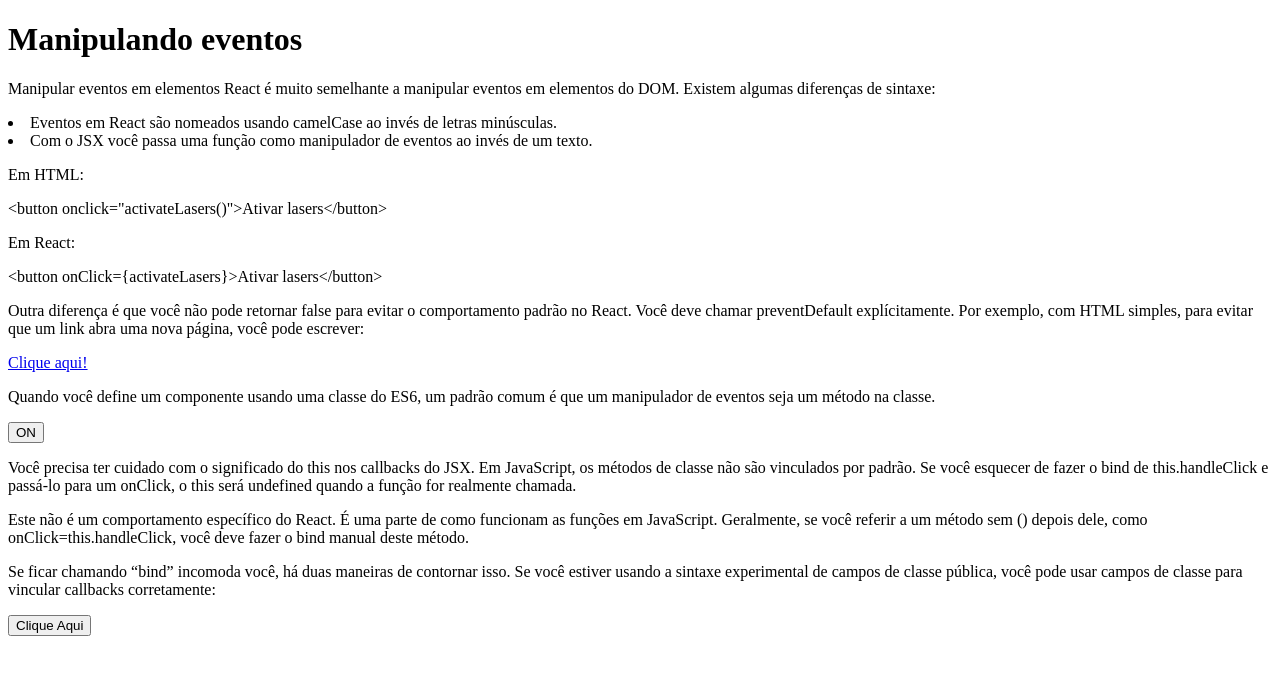
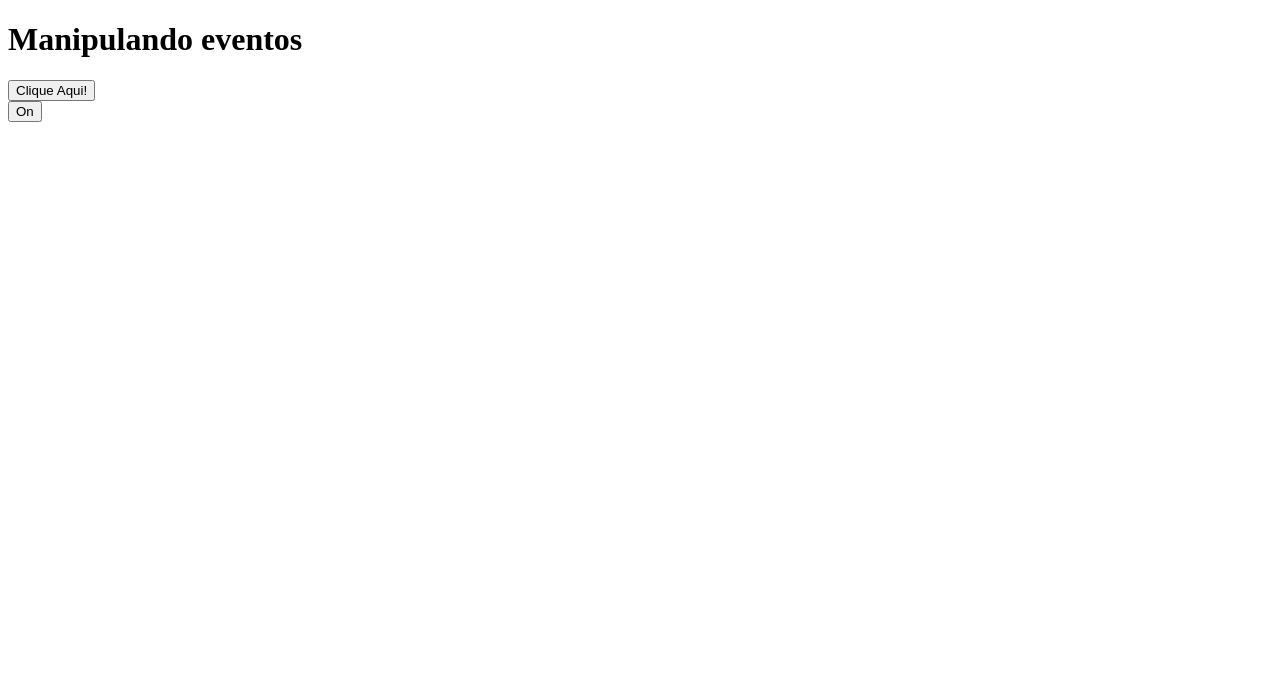
Before and after one commit to MarcosJBM/Learning-React, a React (Create React App) app: page /HandlingEvents in a window 1280 px wide. Shown: the top 674 px of the page. Built offline with nearby package versions, Linux system fonts and the light colour scheme.

Commit message:
Migrating Class components to Functional components part II.

```diff
--- a/src/Pages/mainConcepts/HandlingEvents/components.tsx
+++ b/src/Pages/mainConcepts/HandlingEvents/components.tsx
@@ -1,49 +1,20 @@
-import React, { SyntheticEvent } from "react";
+import React, { SyntheticEvent, useState } from "react";
 
-export function ActionLink() {
-  function handleClick(e: SyntheticEvent) {
-    e.preventDefault();
-    console.log("O botão foi clicado!");
+export const ActionLink = () => {
+  function handleClick(event: SyntheticEvent) {
+    event.preventDefault();
+    alert("O botão foi clicado!");
   }
 
-  return (
-    <a href='#' onClick={handleClick}>
-      Clique aqui!
-    </a>
-  );
-}
+  return <button onClick={handleClick}>Clique Aqui!</button>;
+};
 
-export class Toggle extends React.Component<{}, { isToggleOn: boolean }> {
-  constructor(props: { isToggleOn: boolean }) {
-    super(props);
-    this.state = {
-      isToggleOn: true,
-    };
+export const Toggle = () => {
+  const [isToggleOn, setIsToggleOn] = useState(true);
 
-    this.handleClick = this.handleClick.bind(this);
+  function handleClick() {
+    setIsToggleOn(!isToggleOn);
   }
 
-  handleClick() {
-    this.setState(state => ({
-      isToggleOn: !state.isToggleOn,
-    }));
-  }
-
-  render() {
-    return (
-      <button onClick={this.handleClick}>
-        {this.state.isToggleOn ? "ON" : "OFF"}
-      </button>
-    );
-  }
-}
-
-export class LoggingButton extends React.Component {
-  handleClick = () => {
-    console.log("This is", this);
-  };
-
-  render() {
-    return <button onClick={this.handleClick}>Clique Aqui</button>;
-  }
-}
+  return <button onClick={handleClick}>{isToggleOn ? "On" : "Off"}</button>;
+};
--- a/src/Pages/mainConcepts/HandlingEvents/index.tsx
+++ b/src/Pages/mainConcepts/HandlingEvents/index.tsx
@@ -1,58 +1,16 @@
 import React from "react";
 
-import { ActionLink, Toggle, LoggingButton } from "./components";
+import { ActionLink, Toggle } from "./components";
 
 export default function HandlingEvents() {
   return (
     <div>
       <h1>Manipulando eventos</h1>
-      <p>
-        Manipular eventos em elementos React é muito semelhante a manipular
-        eventos em elementos do DOM. Existem algumas diferenças de sintaxe:
-      </p>
-      <li>
-        Eventos em React são nomeados usando camelCase ao invés de letras
-        minúsculas.
-      </li>
-      <li>
-        Com o JSX você passa uma função como manipulador de eventos ao invés de
-        um texto.
-      </li>
-      <p>Em HTML:</p>
-      <p>{'<button onclick="activateLasers()">Ativar lasers</button>'}</p>
-      <p>Em React:</p>
-      <p>{"<button onClick={activateLasers}>Ativar lasers</button>"}</p>
-      <p>
-        Outra diferença é que você não pode retornar false para evitar o
-        comportamento padrão no React. Você deve chamar preventDefault
-        explícitamente. Por exemplo, com HTML simples, para evitar que um link
-        abra uma nova página, você pode escrever:
-      </p>
+
       <ActionLink />
-      <p>
-        Quando você define um componente usando uma classe do ES6, um padrão
-        comum é que um manipulador de eventos seja um método na classe.
-      </p>
+      <br />
       <Toggle />
-      <p>
-        Você precisa ter cuidado com o significado do this nos callbacks do JSX.
-        Em JavaScript, os métodos de classe não são vinculados por padrão. Se
-        você esquecer de fazer o bind de this.handleClick e passá-lo para um
-        onClick, o this será undefined quando a função for realmente chamada.
-      </p>
-      <p>
-        Este não é um comportamento específico do React. É uma parte de como
-        funcionam as funções em JavaScript. Geralmente, se você referir a um
-        método sem () depois dele, como onClick={"this.handleClick"}, você deve
-        fazer o bind manual deste método.
-      </p>
-      <p>
-        Se ficar chamando “bind” incomoda você, há duas maneiras de contornar
-        isso. Se você estiver usando a sintaxe experimental de campos de classe
-        pública, você pode usar campos de classe para vincular callbacks
-        corretamente:
-      </p>
-      <LoggingButton />
+      <br />
     </div>
   );
 }
--- a/src/Pages/mainConcepts/ListsAndKeys/components.tsx
+++ b/src/Pages/mainConcepts/ListsAndKeys/components.tsx
@@ -1,9 +1,11 @@
 import React from "react";
 
 const numbers = [1, 2, 3, 4, 5, 6];
-const doubled = numbers.map(number => number * 2);
+const doubled = numbers.map((number) => number * 2);
 
-export const listItemsArray = doubled.map(number => <li>{number}</li>);
+export const listItemsArray = doubled.map((number) => (
+  <li key={number.toString()}>{number}</li>
+));
 
 function ListItem(props: { value: number }) {
   return <li>{props.value}</li>;
@@ -12,7 +14,7 @@ function ListItem(props: { value: number }) {
 export function NumberList() {
   return (
     <ul>
-      {numbers.map(number => (
+      {numbers.map((number) => (
         <ListItem key={number.toString()} value={number} />
       ))}
     </ul>
--- a/src/Pages/mainConcepts/ListsAndKeys/index.tsx
+++ b/src/Pages/mainConcepts/ListsAndKeys/index.tsx
@@ -6,77 +6,10 @@ export default function ListsAndKeys() {
   return (
     <div>
       <h1>Listas e Chaves</h1>
-      <p>
-        Dado o código abaixo, nós usamos a função map() para receber um array de
-        números e dobrar o valor de cada um deles. Atribuímos o novo array
-        retornado pela função map() para a variável doubled e imprime no
-        console:
-      </p>
-      <h2>Renderizando Múltiplos Componentes</h2>
-      <p>
-        Você pode criar coleções de elementos e adicioná-los no JSX usando
-        chaves {}.
-      </p>
-      <p>
-        Abaixo, iteramos pelo array numbers usando a função map() do JavaScript.
-        Retornamos um elemento {"<li>"} para cada item. Finalmente, atribuímos o
-        array de elementos resultante para listItems:
-      </p>
+
       <ul>{listItemsArray}</ul>
-      <h2>Componente de Lista Básico</h2>
-      <p>Geralmente você irá renderizar listas dentro de um componente.</p>
-      <p>
-        Podemos refatorar o exemplo anterior em um componente que aceita um
-        array de números e retorna uma lista de elementos.
-      </p>
+      <br />
       <NumberList />
-      <p>
-        Ao executar esse código, você receberá um aviso que uma chave deve ser
-        definida para os itens da lista. key é um atributo string especial que
-        você precisa definir ao criar listas de elementos. Iremos analisar os
-        motivos pelos quais isso é importante na próxima seção.
-      </p>
-      <p>
-        Vamos atribuir uma key aos itens da nossa lista dentro de numbers.map()
-        e resolver o valor da chave que está em falta.
-      </p>
-      <h2>Keys</h2>
-      <p>
-        As Keys ajudam o React a identificar quais itens sofreram alterações,
-        foram adicionados ou removidos. As Keys devem ser atribuídas aos
-        elementos dentro do array para dar uma identidade estável aos elementos:
-      </p>
-      <p>
-        A melhor forma de escolher uma chave é usar uma string que identifica
-        unicamente um item da lista dentre os demais. Na maioria das vezes você
-        usaria IDs de seus dados como chave:
-      </p>
-      <h2>Extraindo Componentes com Chaves</h2>
-      <p>
-        As chaves apenas fazem sentido no contexto do array que está
-        encapsulando os itens.
-      </p>
-      <p>
-        Por exemplo, se você extrai um componente ListItem, você deve deixar a
-        chave nos elementos {"<ListItem />"} ao invés de deixar no elemento{" "}
-        {"<li>"} dentro de ListItem.
-      </p>
-      <p>
-        Por via de regra, os elementos dentro de uma função map() devem
-        especificar chaves.
-      </p>
-      <h2>Incluindo map() no JSX</h2>
-      <p>
-        O JSX permite incluir qualquer expressão dentro de chaves, então podemos
-        adicionar o resultado do map() diretamente:
-      </p>
-      <p>
-        Às vezes isso resulta em um código mais limpo. Mas esse padrão também
-        pode ser confuso. Como em JavaScript, depende de você decidir se vale a
-        pena extrair uma variável para aumentar a legibilidade. Lembre-se que se
-        o corpo da função map() tiver muitos níveis, poderá ser um bom momento
-        para extrair um componente.
-      </p>
     </div>
   );
 }
--- a/src/Pages/mainConcepts/StateAndLifeCycle/components.tsx
+++ b/src/Pages/mainConcepts/StateAndLifeCycle/components.tsx
@@ -1,41 +1,20 @@
-import React from "react";
+import React, { useEffect, useState } from "react";
 
-interface ClockProps {
-  date: Date;
-  timerID: number;
-  tick: () => Date;
-}
+export const Clock = () => {
+  const [date, setDate] = useState(new Date());
 
-export class Clock extends React.Component<{}, ClockProps> {
-  constructor(props: ClockProps) {
-    super(props);
-    this.state = {
-      date: new Date(),
-      timerID: 0,
-      tick: () => new Date(),
-    };
+  useEffect(() => {
+    window.setInterval(() => Tick(), 1000);
+  });
+
+  function Tick() {
+    const newDate = new Date();
+    setDate(newDate);
   }
 
-  componentDidMount(this: ClockProps) {
-    this.timerID = window.setInterval(() => this.tick(), 1000);
-  }
-
-  componentWillUnmount(this: ClockProps) {
-    clearInterval(this.timerID);
-  }
-
-  tick() {
-    this.setState({
-      date: new Date(),
-    });
-  }
-
-  render() {
-    return (
-      <div>
-        <h3>Hello, world!</h3>
-        <h3>It is {this.state.date.toLocaleTimeString()}.</h3>
-      </div>
-    );
-  }
-}
+  return (
+    <div>
+      <h3>{date.toLocaleTimeString()}</h3>
+    </div>
+  );
+};
--- a/src/Pages/mainConcepts/StateAndLifeCycle/index.tsx
+++ b/src/Pages/mainConcepts/StateAndLifeCycle/index.tsx
@@ -6,73 +6,8 @@ export default function StateAndLifeCycle() {
   return (
     <div>
       <h1>Estado e Ciclo de Vida</h1>
-      <p>
-        Esta seção, aprenderemos como tornar o componente Clock verdadeiramente
-        reutilizável e encapsulado. Ele irá configurar seu próprio temporizador
-        e se atualizar a cada segundo.
-      </p>
-      <p>
-        No entanto, falta um requisito crucial: o fato de que o Clock configura
-        um temporizador e atualiza a UI a cada segundo deve ser um detalhe de
-        implementação do Clock.
-      </p>
-      <p>
-        Para implementá-lo, precisamos adicionar um “state” ao componente Clock.
-      </p>
-      <p>
-        O state do componente é similar as props, mas é privado e totalmente
-        controlado pelo componente.
-      </p>
-      <h2>Convertendo uma Função para uma Classe</h2>
-      <p>
-        Você pode converter um componente de função como Clock em uma classe em
-        cinco etapas:
-      </p>
-      <ul>
-        <li>
-          Criar uma classe ES6, com o mesmo nome, estendendo React.component.
-        </li>
-        <li>Adicionar um único método vazio chamado render().</li>
-        <li>Mova o corpo da função para o método render().</li>
-        <li>Substitua props por this.props no corpo de render().</li>
-        <li>Exclua a declaração da função vazia restante.</li>
-      </ul>
-      <h2>Adicionando Métodos de Ciclo de Vida a Classe</h2>
-      <p>
-        Em aplicações com muitos componentes, é muito importante limpar os
-        recursos utilizados pelos componentes quando eles são destruídos.
-      </p>
-      <p>
-        Quando a saída do Clock é inserida no DOM, o React chama o método do
-        ciclo de vida componentDidMount(). Dentro dele, o componente Clock pede
-        ao navegador para configurar um temporizador para chamar o método tick()
-        do componente uma vez por segundo.
-      </p>
-      <p>
-        A cada segundo o navegador chama o método tick(). Dentro dele, o
-        componente Clock agenda uma atualização de UI chamando setState() com um
-        objeto contendo a hora atual. Graças à chamada setState(), o método
-        render() será diferente e, portanto, a saída de renderização incluirá a
-        hora atualizada.
-      </p>
-      <p>
-        Se o componente Clock for removido do DOM, o React chama o método do
-        ciclo de vida componentWillUnmount() para que o temporizador seja
-        interrompido.
-      </p>
-      <p>Resultado:</p>
+
       <Clock />
-      <h2>Usando o State Corretamente</h2>
-      <p>Existem três coisas que você deve saber sobre setState().</p>
-      <span>Errado</span>
-      <p>this.state.comment = 'Hello';</p>
-      <p>Em vez disso, use setState():</p>
-      <span>Correto</span>
-      <p>{"this.setState({comment: 'Hello'});"}</p>
-      <p>
-        O único lugar onde você pode atribuir this.state é o
-        <strong>construtor</strong> .
-      </p>
     </div>
   );
 }
```
